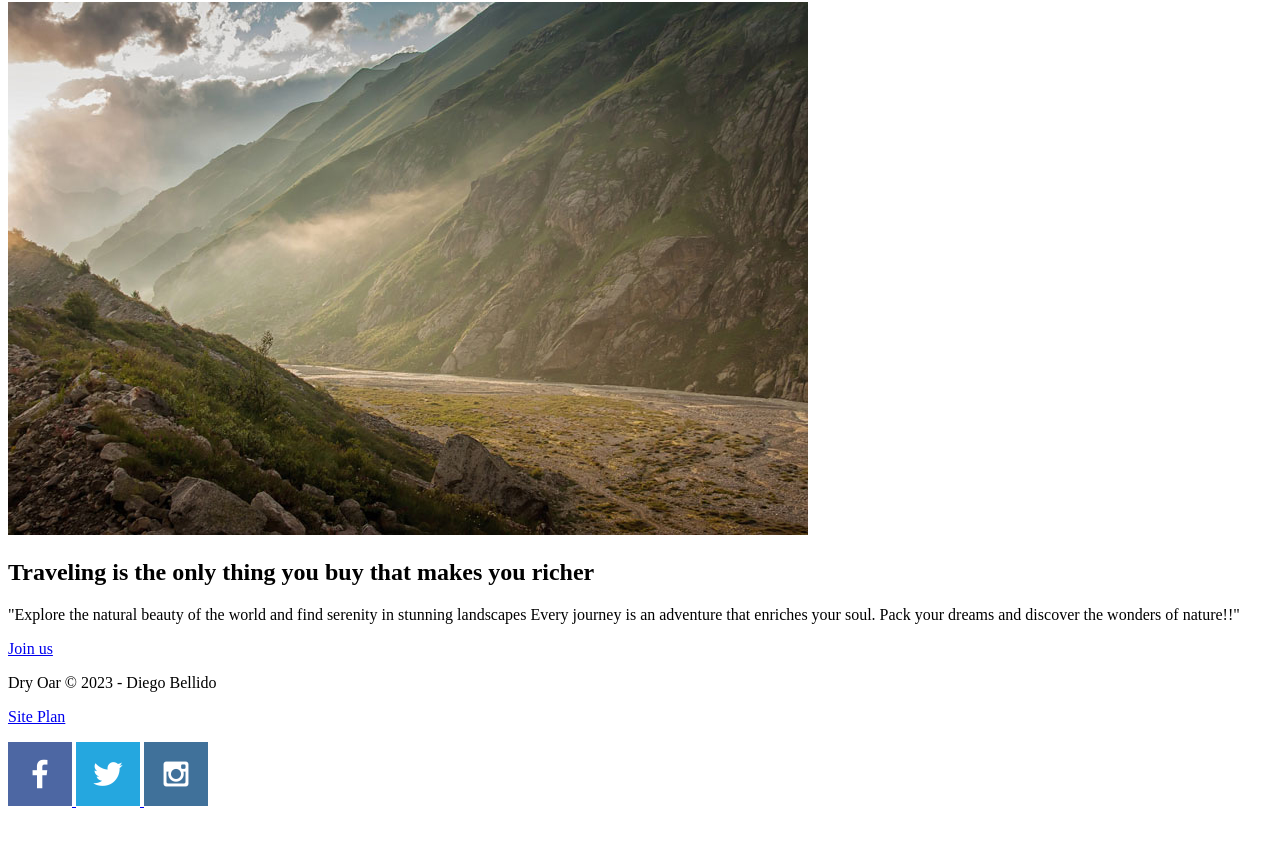
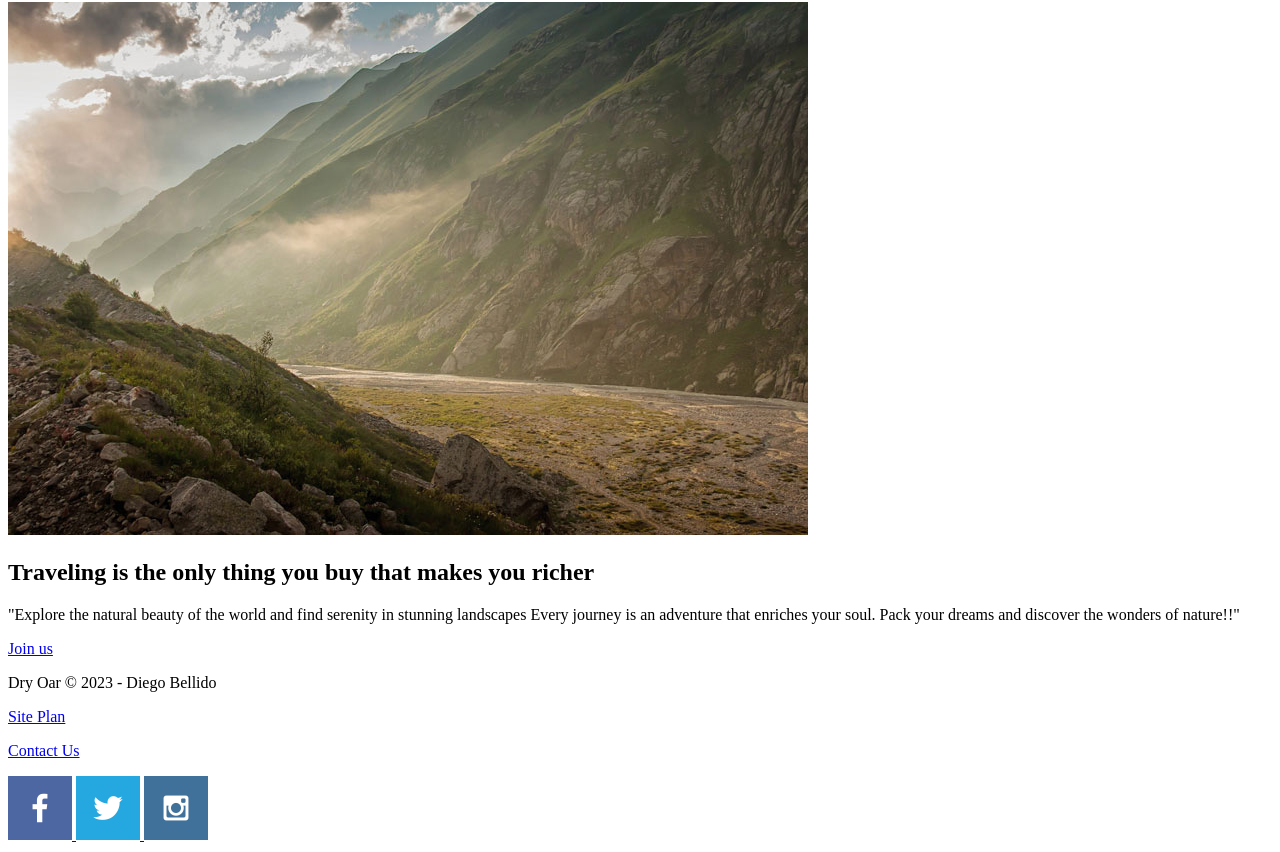
Before and after one commit to DiegoBellido99/wdd130, a plain HTML site: page wwr/index.html in a window 1280 px wide. Shown: the part 2554-3406 px from the top of the page. Before the commit the page ends 3372 px from the top, so only its background shows below. Drawn offline with Linux system fonts and the light colour scheme.

Commit message:
modification

```diff
--- a/wwr/index.html
+++ b/wwr/index.html
@@ -62,7 +62,7 @@
 <footer>
     <p>Dry Oar &copy; 2023 - Diego Bellido</p>
     <p><a href="site-plan-rafting.html">Site Plan</a></p>
-    <p><a href="contactus.html"></a></p>
+    <p><a href="contactus.html">Contact Us</a></p>
     <div class="social">
         <a href="https://facebook.com">
             <img src="images/facebook.png" alt="fb icon">
```
